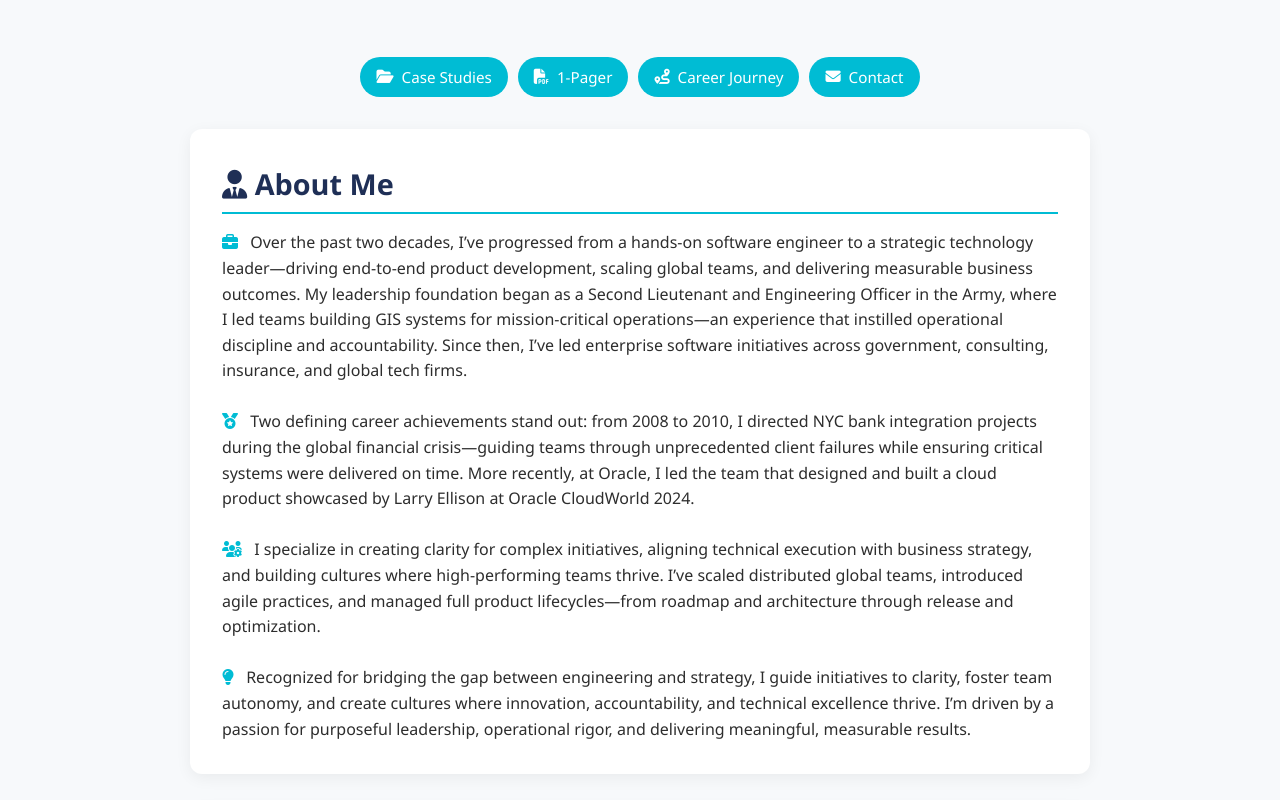
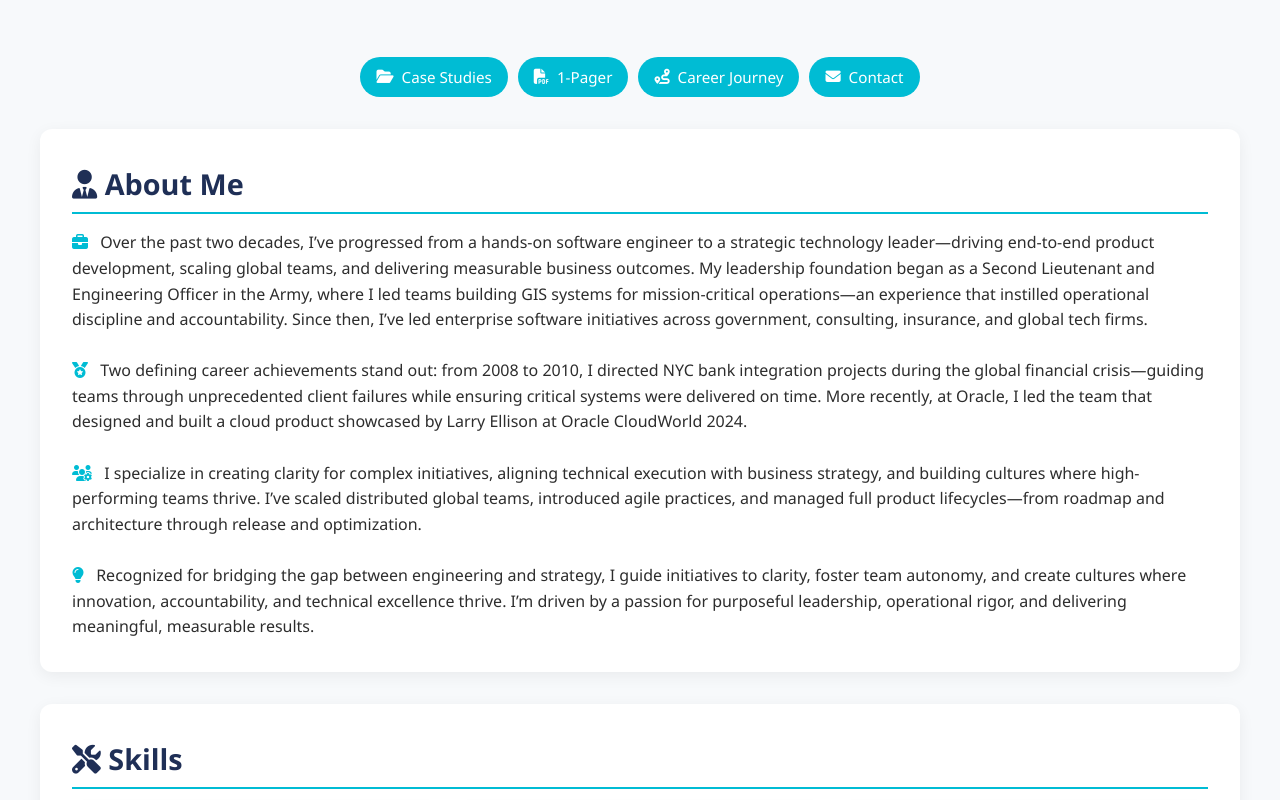
Before and after one commit to Pandurski/portfolio, a plain HTML site: page index.html in a window 1280 px wide. Shown: the part 360-1160 px from the top of the page. Drawn offline with Linux system fonts and the light colour scheme.

Commit message:
minor-changes

```diff
--- a/index.html
+++ b/index.html
@@ -75,7 +75,7 @@
 
 
         section {
-            max-width: 900px;
+            max-width: 1200px;
             margin: 2rem auto;
             padding: 2rem;
             background-color: var(--card-bg);
```
